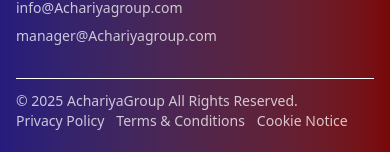
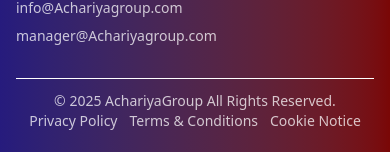
Before and after one commit to Acharya-Group/acharya-group, a Next.js app: page /rkcl in a window 390 px wide. Shown: the part 11101-11253 px from the top of the page. Built offline with nearby package versions, Linux system fonts and the light colour scheme.

Commit message:
social icons bg change

```diff
--- a/src/componets/layout/Footer.tsx
+++ b/src/componets/layout/Footer.tsx
@@ -119,7 +119,7 @@
         </div>
 
         {/* Footer bottom */}
-        <div className="py-3 border-t border-white mt-8 flex justify-between flex-wrap items-center">
+        <div className="py-3 border-t border-white mt-8 justify-center flex sm:justify-between flex-wrap items-center">
 
             <p className="text-sm opacity-75 text-center">© {new Date().getFullYear()} AchariyaGroup All Rights Reserved.</p>
             <div className="flex gap-3">
--- a/src/componets/ui/TopBar.tsx
+++ b/src/componets/ui/TopBar.tsx
@@ -25,7 +25,6 @@
         Order e-mitra Stationery
       </Link>
     </div>
-
        <div className="flex items-center gap-3">
   <span>Follow us:</span>
   {socialLinks.map((item, i) => {
```
